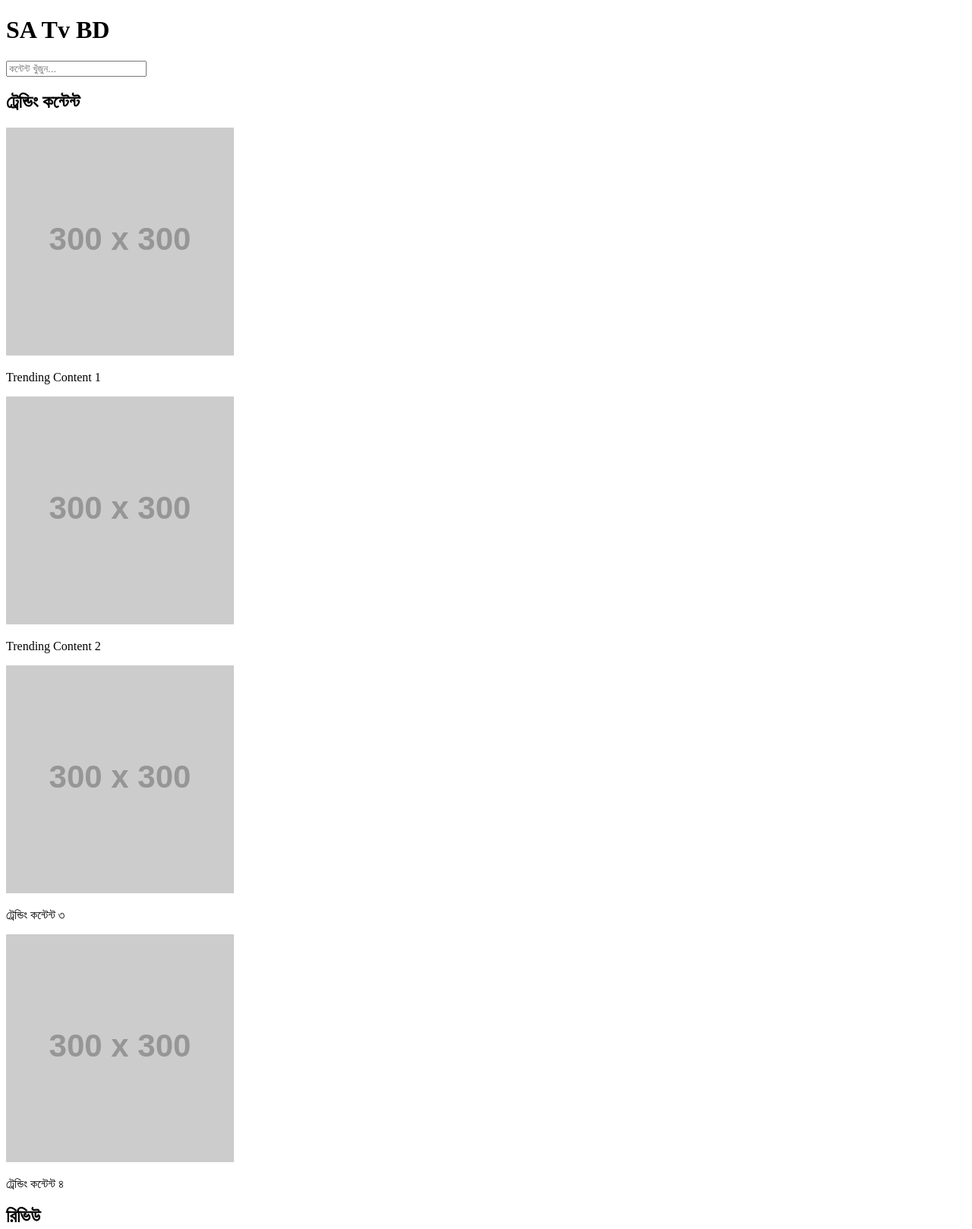
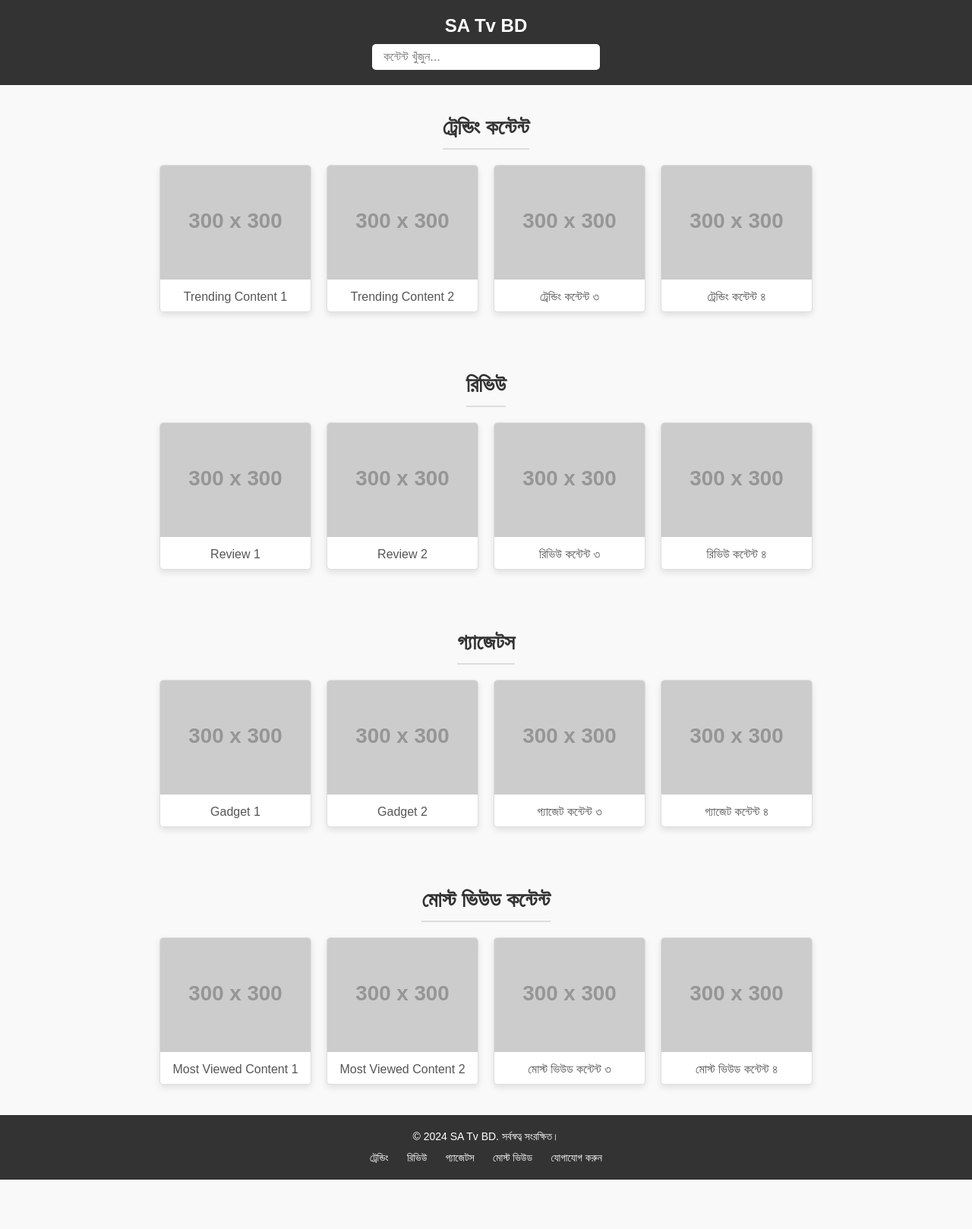
Before and after one commit to Sabbir128/SA-Tv-BD, a plain HTML site: page index.html in a window 1280 px wide. Shown: the top 1618 px of the page at 76% size. After the commit the page ends 1553 px from the top, so only its background shows below. Drawn offline with Linux system fonts and the light colour scheme; placeholder pictures from the web are drawn by us.

Commit message:
Update styles.css

```diff
--- a/styles.css
+++ b/styles.css
@@ -1,134 +1,140 @@
-<!DOCTYPE html>
-<html lang="bn">
-<head>
-    <meta charset="UTF-8">
-    <meta name="viewport" content="width=device-width, initial-scale=1.0">
-    <title>SA Tv BD</title>
-    <link rel="stylesheet" href="styles.css">
-</head>
-<body>
+/* Global Styles */
+* {
+    margin: 0;
+    padding: 0;
+    box-sizing: border-box;
+    font-family: Arial, sans-serif;
+}
 
-    <!-- Header Section with Search Bar -->
-    <header>
-        <div class="header-content">
-            <h1>SA Tv BD</h1>
-            <input type="text" id="searchBar" placeholder="কন্টেন্ট খুঁজুন...">
-        </div>
-    </header>
+body {
+    background-color: #f9f9f9;
+    color: #333;
+    display: flex;
+    flex-direction: column;
+    min-height: 100vh;
+}
 
-    <!-- Trending Section -->
-    <section id="trending" class="content-section">
-        <h2>ট্রেন্ডিং কন্টেন্ট</h2>
-        <div class="content-container">
-            <!-- 20 Trending Content with Images -->
-            <div class="content-item" data-title="Trending Content 1">
-                <img src="https://via.placeholder.com/300" alt="Trending Content 1">
-                <p>Trending Content 1</p>
-            </div>
-            <div class="content-item" data-title="Trending Content 2">
-                <img src="https://via.placeholder.com/300" alt="Trending Content 2">
-                <p>Trending Content 2</p>
-            </div>
-            <div class="content-item" data-title="ট্রেন্ডিং কন্টেন্ট ৩">
-                <img src="https://via.placeholder.com/300" alt="ট্রেন্ডিং কন্টেন্ট ৩">
-                <p>ট্রেন্ডিং কন্টেন্ট ৩</p>
-            </div>
-            <div class="content-item" data-title="ট্রেন্ডিং কন্টেন্ট ৪">
-                <img src="https://via.placeholder.com/300" alt="ট্রেন্ডিং কন্টেন্ট ৪">
-                <p>ট্রেন্ডিং কন্টেন্ট ৪</p>
-            </div>
-            <!-- Add more Trending Contents with images (20 in total) -->
-        </div>
-    </section>
+/* Header Section */
+header {
+    background-color: #333;
+    color: #fff;
+    padding: 20px;
+    text-align: center;
+    position: sticky;
+    top: 0;
+    z-index: 10;
+}
 
-    <!-- Reviews Section -->
-    <section id="reviews" class="content-section">
-        <h2>রিভিউ</h2>
-        <div class="content-container">
-            <!-- 20 Review Content with Images -->
-            <div class="content-item" data-title="Review 1">
-                <img src="https://via.placeholder.com/300" alt="Review 1">
-                <p>Review 1</p>
-            </div>
-            <div class="content-item" data-title="Review 2">
-                <img src="https://via.placeholder.com/300" alt="Review 2">
-                <p>Review 2</p>
-            </div>
-            <div class="content-item" data-title="রিভিউ কন্টেন্ট ৩">
-                <img src="https://via.placeholder.com/300" alt="রিভিউ কন্টেন্ট ৩">
-                <p>রিভিউ কন্টেন্ট ৩</p>
-            </div>
-            <div class="content-item" data-title="রিভিউ কন্টেন্ট ৪">
-                <img src="https://via.placeholder.com/300" alt="রিভিউ কন্টেন্ট ৪">
-                <p>রিভিউ কন্টেন্ট ৪</p>
-            </div>
-            <!-- Add more Review Contents with images (20 in total) -->
-        </div>
-    </section>
+.header-content h1 {
+    margin-bottom: 10px;
+    font-size: 24px;
+}
 
-    <!-- Gadgets Section -->
-    <section id="gadgets" class="content-section">
-        <h2>গ্যাজেটস</h2>
-        <div class="content-container">
-            <!-- 20 Gadgets Content with Images -->
-            <div class="content-item" data-title="Gadget 1">
-                <img src="https://via.placeholder.com/300" alt="Gadget 1">
-                <p>Gadget 1</p>
-            </div>
-            <div class="content-item" data-title="Gadget 2">
-                <img src="https://via.placeholder.com/300" alt="Gadget 2">
-                <p>Gadget 2</p>
-            </div>
-            <div class="content-item" data-title="গ্যাজেট কন্টেন্ট ৩">
-                <img src="https://via.placeholder.com/300" alt="গ্যাজেট কন্টেন্ট ৩">
-                <p>গ্যাজেট কন্টেন্ট ৩</p>
-            </div>
-            <div class="content-item" data-title="গ্যাজেট কন্টেন্ট ৪">
-                <img src="https://via.placeholder.com/300" alt="গ্যাজেট কন্টেন্ট ৪">
-                <p>গ্যাজেট কন্টেন্ট ৪</p>
-            </div>
-            <!-- Add more Gadgets Contents with images (20 in total) -->
-        </div>
-    </section>
+#searchBar {
+    padding: 8px 15px;
+    border-radius: 5px;
+    border: none;
+    font-size: 16px;
+    width: 80%;
+    max-width: 300px;
+}
 
-    <!-- Most Viewed Section -->
-    <section id="most-viewed" class="content-section">
-        <h2>মোস্ট ভিউড কন্টেন্ট</h2>
-        <div class="content-container">
-            <!-- 20 Most Viewed Content with Images -->
-            <div class="content-item" data-title="Most Viewed Content 1">
-                <img src="https://via.placeholder.com/300" alt="Most Viewed Content 1">
-                <p>Most Viewed Content 1</p>
-            </div>
-            <div class="content-item" data-title="Most Viewed Content 2">
-                <img src="https://via.placeholder.com/300" alt="Most Viewed Content 2">
-                <p>Most Viewed Content 2</p>
-            </div>
-            <div class="content-item" data-title="মোস্ট ভিউড কন্টেন্ট ৩">
-                <img src="https://via.placeholder.com/300" alt="মোস্ট ভিউড কন্টেন্ট ৩">
-                <p>মোস্ট ভিউড কন্টেন্ট ৩</p>
-            </div>
-            <div class="content-item" data-title="মোস্ট ভিউড কন্টেন্ট ৪">
-                <img src="https://via.placeholder.com/300" alt="মোস্ট ভিউড কন্টেন্ট ৪">
-                <p>মোস্ট ভিউড কন্টেন্ট ৪</p>
-            </div>
-            <!-- Add more Most Viewed Contents with images (20 in total) -->
-        </div>
-    </section>
-<!-- Footer Section -->
-<footer>
-    <div class="footer-content">
-        <p>&copy; 2024 SA Tv BD. সর্বস্বত্ব সংরক্ষিত।</p>
-        <ul>
-            <li><a href="#trending">ট্রেন্ডিং</a></li>
-            <li><a href="#reviews">রিভিউ</a></li>
-            <li><a href="#gadgets">গ্যাজেটস</a></li>
-            <li><a href="#most-viewed">মোস্ট ভিউড</a></li>
-            <li><a href="contact.html">যোগাযোগ করুন</a></li>
-        </ul>
-    </div>
-</footer>
+/* Section Styling */
+.content-section {
+    padding: 40px 20px;
+    text-align: center;
+}
 
-    <script src="scripts.js"></script>
-</body>
-</html>
+.content-section h2 {
+    font-size: 28px;
+    margin-bottom: 20px;
+    color: #333;
+    border-bottom: 2px solid #ddd;
+    display: inline-block;
+    padding-bottom: 10px;
+}
+
+/* Content Container */
+.content-container {
+    display: flex;
+    flex-wrap: wrap;
+    justify-content: center;
+    gap: 20px;
+}
+
+.content-item {
+    background-color: #fff;
+    border: 1px solid #ddd;
+    border-radius: 5px;
+    overflow: hidden;
+    width: 200px;
+    box-shadow: 0px 4px 8px rgba(0, 0, 0, 0.1);
+    transition: transform 0.3s;
+}
+
+.content-item:hover {
+    transform: translateY(-5px);
+}
+
+.content-item img {
+    width: 100%;
+    height: 150px;
+    object-fit: cover;
+}
+
+.content-item p {
+    padding: 10px;
+    font-size: 16px;
+    color: #555;
+    text-align: center;
+}
+
+/* Footer Styling */
+footer {
+    background-color: #333;
+    color: #fff;
+    padding: 20px;
+    text-align: center;
+    margin-top: auto;
+}
+
+.footer-content p {
+    margin-bottom: 10px;
+    font-size: 14px;
+}
+
+.footer-content ul {
+    list-style-type: none;
+}
+
+.footer-content ul li {
+    display: inline;
+    margin: 0 10px;
+}
+
+.footer-content ul li a {
+    color: #fff;
+    text-decoration: none;
+    font-size: 14px;
+    transition: color 0.3s;
+}
+
+.footer-content ul li a:hover {
+    color: #ddd;
+}
+
+/* Responsive Design */
+@media (max-width: 768px) {
+    .content-item {
+        width: 45%;
+    }
+}
+
+@media (max-width: 480px) {
+    #searchBar {
+        width: 100%;
+    }
+    .content-item {
+        width: 100%;
+    }
+    }
```
